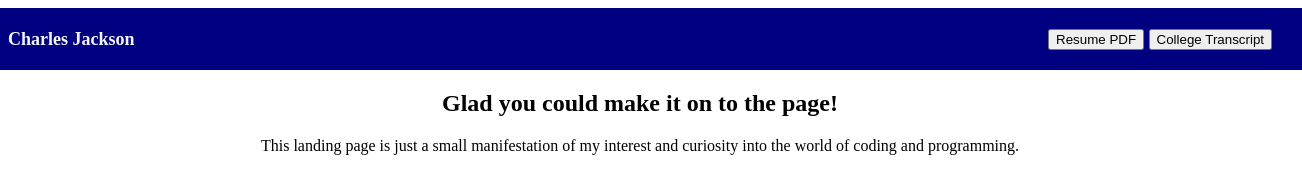
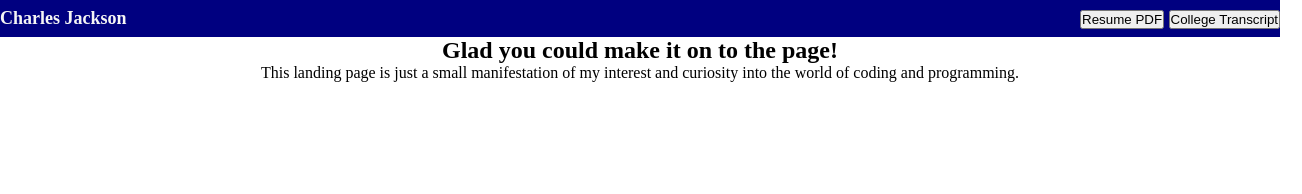
Before and after one commit to ChefBoyrdeez/landing-page, a plain HTML site: page index.html in a window 1280 px wide. Shown: the whole page, 1302 px wide, since content can reach past the window. Drawn offline with Linux system fonts and the light colour scheme.

Commit message:
more header css work

```diff
--- a/style.css
+++ b/style.css
@@ -1,3 +1,7 @@
+* {
+    margin: 0;
+    padding: 0;
+}
 .page   {
     display: flex;
     flex-direction: column;
@@ -7,20 +11,16 @@
 }
 .header {
     font-size: large;
+    justify-content: space-between;
     color: whitesmoke;
     margin: 0;
+    padding-top: 8px;
+    padding-bottom: 8px;
     display: flex;
     flex-direction: row;
-    align-items: center;
-    justify-content: space-between;
     background-color: navy;
     flex-wrap: nowrap;
     width: 100%;
-    padding-left: 30px;
-    padding-right: 30px;
-    padding-top: 20px;
-    padding-bottom: 20px;
-    margin: 0px;
 }
 .name   {
     align-items: flex-start;
```
